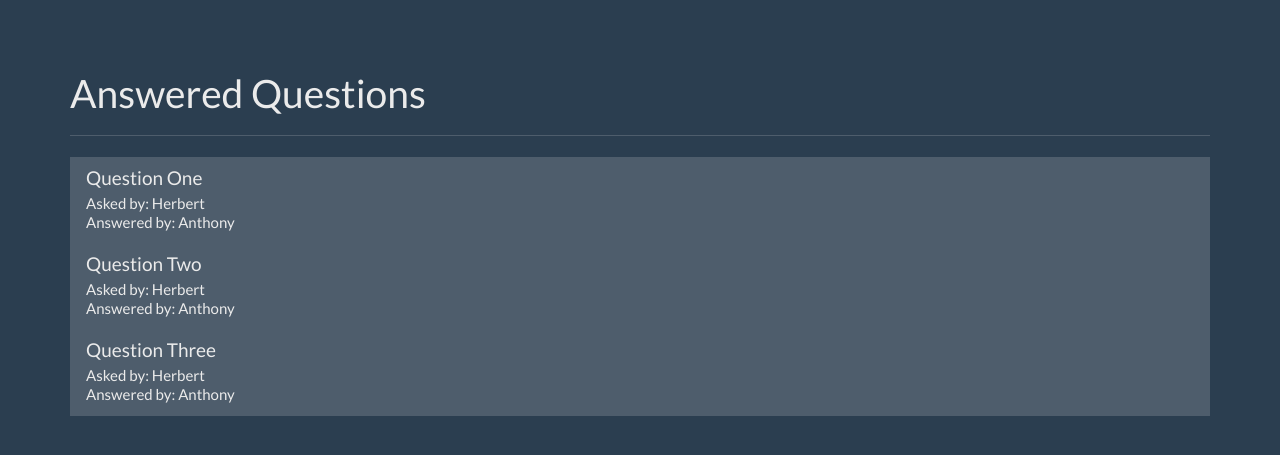
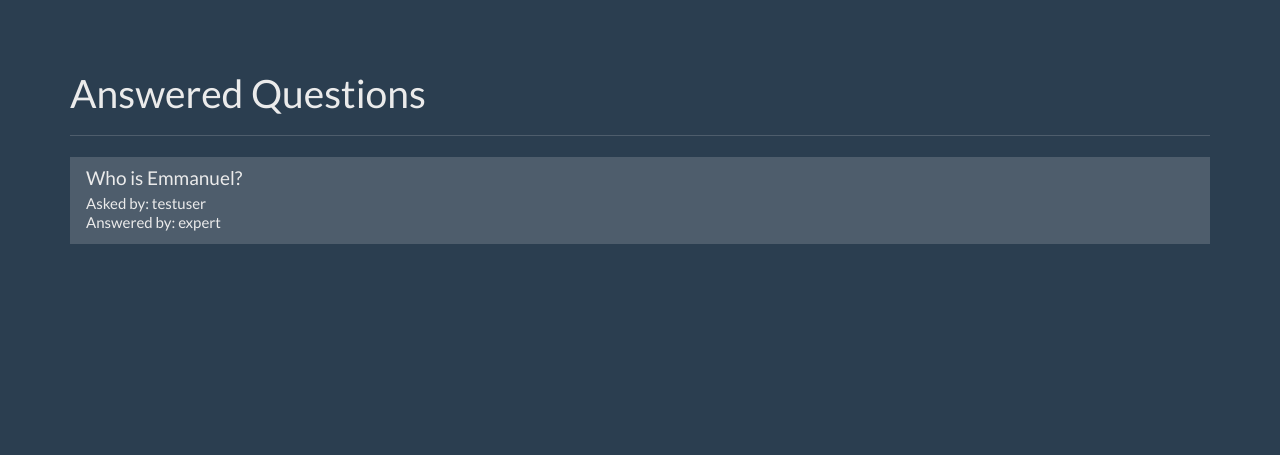
Before and after one commit to leyeseyi/QnA, a Flask app: page / in a window 1280 px wide. Shown: the part 40-495 px from the top of the page. Run offline with Flask 2, Linux system fonts and the light colour scheme; data comes from the database, SQL or seed files in the repository; some libraries are stand-ins or nearby versions.

Commit message:
question page

```diff
--- a/app.py
+++ b/app.py
@@ -21,7 +21,11 @@ def current_user():
 @app.route('/')
 def index():
     user = current_user()
-    return render_template('home.html', user=user)
+    db = get_db()
+
+    questions_cur = db.execute('select questions.id as question_id, questions.question_text, askers.name as asker_name, experts.name as expert_name from questions join users as askers on askers.id = questions.asked_by_id join users as experts on experts.id = questions.expert_id where questions.answer_text is not null')
+    questions = questions_cur.fetchall()
+    return render_template('home.html', user=user, questions=questions)
 
 @app.route('/register', methods = ['POST', 'GET'])
 def register():
@@ -53,10 +57,13 @@ def login():
             return '<h1>Password not correct</h1>'
     return render_template('login.html', user=user)
 
-@app.route('/question')
-def question():
+@app.route('/question/<question_id>')
+def question(question_id):
     user = current_user()
-    return render_template('')
+    db = get_db()
+    question_cur = db.execute('select questions.id, questions.question_text, askers.name as asker_name, experts.name as expert_name from questions join users as askers on askers.id = questions.asked_by_id join users as experts on experts.id = questions.expert_id where questions.id = ?', [question_id])
+    question = question_cur.fetchone()
+    return render_template('question.html', question = question)
 
 @app.route('/answer/<question_id>', methods = ['GET', 'POST'])
 def answer(question_id):
--- a/templates/home.html
+++ b/templates/home.html
@@ -54,21 +54,13 @@
       <div class="row">
         <div class="col-lg-12">
           <div class="list-group">
-            <a href="#" class="list-group-item">
-              <h4 class="list-group-item-heading">Question One</h4>
-              <p class="list-group-item-text">Asked by: Herbert</p>
-              <p class="list-group-item-text">Answered by: Anthony</p>
+            {%for question in questions%}
+            <a href="{{url_for('question', question_id = question['question_id'])}}" class="list-group-item">
+              <h4 class="list-group-item-heading"> {{question['question_text']}} </h4>
+              <p class="list-group-item-text">Asked by: {{question['asker_name']}}</p>
+              <p class="list-group-item-text">Answered by: {{question['expert_name']}}</p>
             </a>
-            <a href="#" class="list-group-item">
-              <h4 class="list-group-item-heading">Question Two</h4>
-              <p class="list-group-item-text">Asked by: Herbert</p>
-              <p class="list-group-item-text">Answered by: Anthony</p>
-            </a>
-            <a href="#" class="list-group-item">
-              <h4 class="list-group-item-heading">Question Three</h4>
-              <p class="list-group-item-text">Asked by: Herbert</p>
-              <p class="list-group-item-text">Answered by: Anthony</p>
-            </a>
+            {%endfor%}
           </div>
         </div><!-- /.col-lg-12 -->
       </div>
```
Also changed, not shown: templates/question.html (+5 -4 lines).
